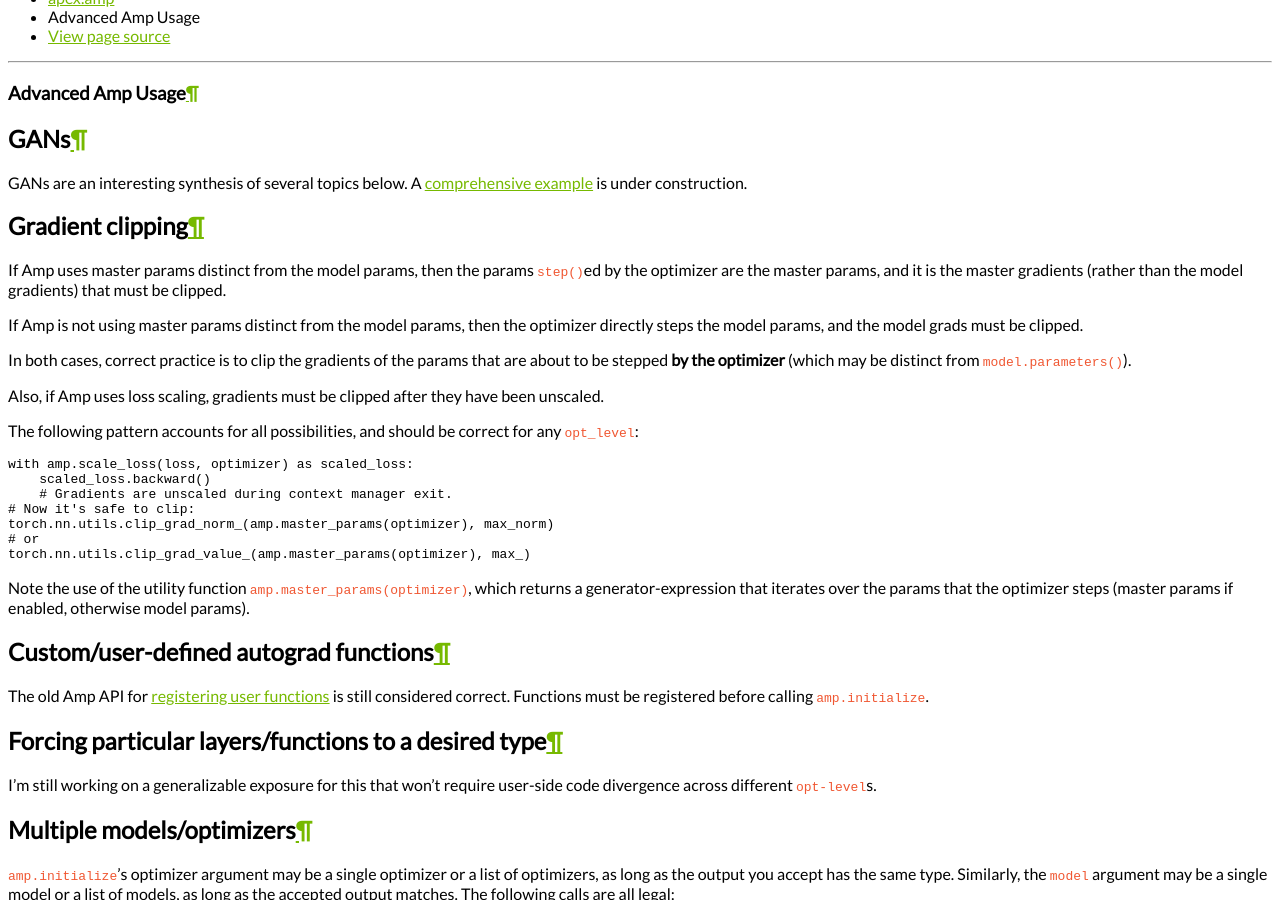
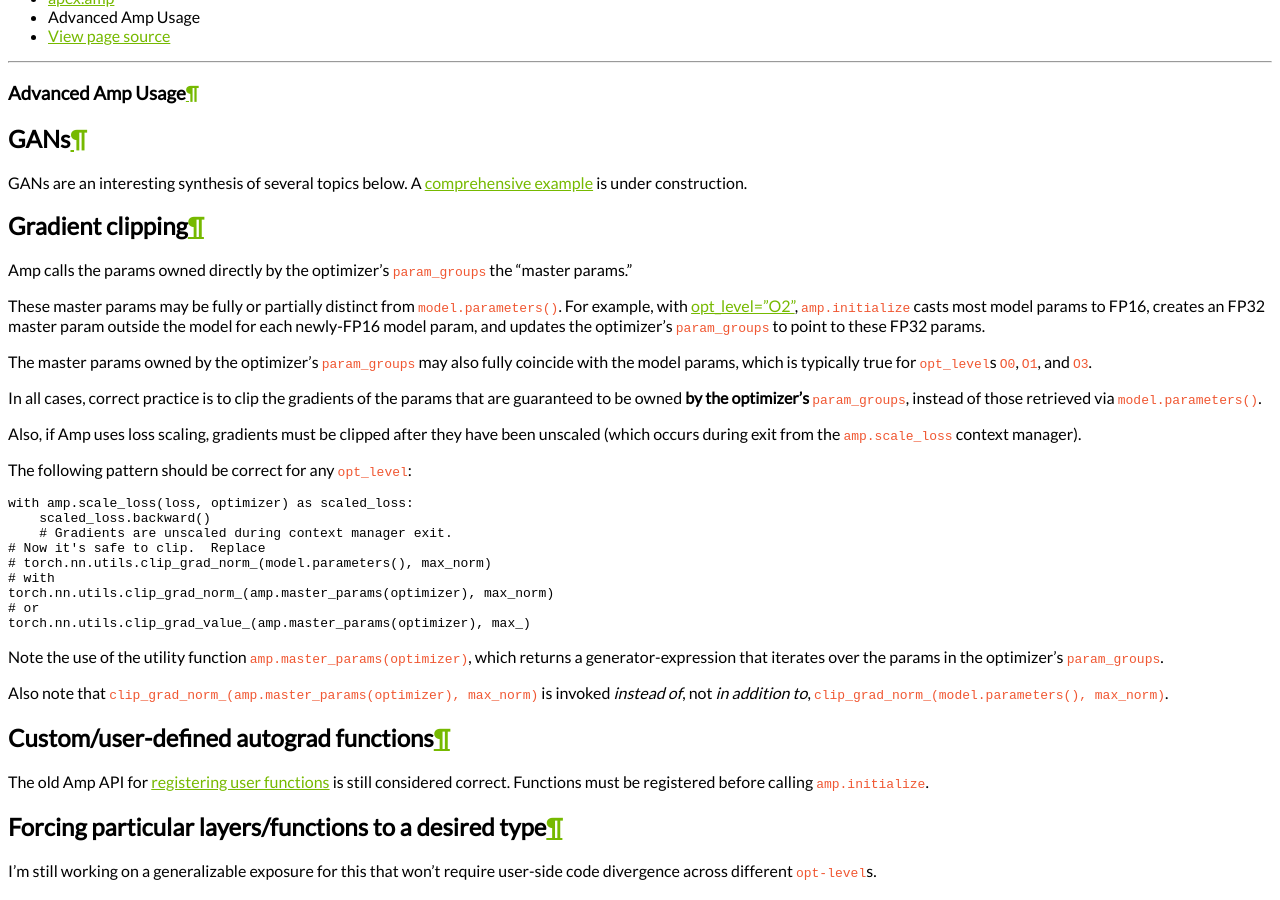
Before and after one commit to NVIDIA/apex, a Sphinx documentation site: the page built from docs/source/advanced.rst, in a window 1280 px wide and 900 px high, scrolled down 781 px. Built offline with Sphinx 7.4.7 and the Read the Docs theme 2.0.0, drawn with Linux system fonts in a browser that asks for light colours.

Commit message:
Clarifying docs on gradient clipping

```diff
--- a/docs/source/advanced.rst
+++ b/docs/source/advanced.rst
@@ -15,31 +15,43 @@ is under construction.
 
 Gradient clipping
 -----------------
-If Amp uses master params distinct from the model params,
-then the params ``step()``\ ed by the optimizer are the master params,
-and it is the master gradients (rather than the model gradients) that must be clipped.
+Amp calls the params owned directly by the optimizer's ``param_groups`` the "master params."
 
-If Amp is not using master params distinct from the model params, then the optimizer
-directly steps the model params, and the model grads must be clipped.
+These master params may be fully or partially distinct from ``model.parameters()``.
+For example, with `opt_level="O2"`_, ``amp.initialize`` casts most model params to FP16,
+creates an FP32 master param outside the model for each newly-FP16 model param,
+and updates the optimizer's ``param_groups`` to point to these FP32 params.
 
-In both cases, correct practice is to clip the gradients of the params that are about to be stepped **by the optimizer** (which may be distinct from ``model.parameters()``).
+The master params owned by the optimizer's ``param_groups`` may also fully coincide with the
+model params, which is typically true for ``opt_level``\s ``O0``, ``O1``, and ``O3``.
 
-Also, if Amp uses loss scaling, gradients must be clipped after they have been unscaled.
+In all cases, correct practice is to clip the gradients of the params that are guaranteed to be
+owned **by the optimizer's** ``param_groups``, instead of those retrieved via ``model.parameters()``.
 
-The following pattern accounts for all possibilities, and should be correct for
-any ``opt_level``::
+Also, if Amp uses loss scaling, gradients must be clipped after they have been unscaled
+(which occurs during exit from the ``amp.scale_loss`` context manager).
+
+The following pattern should be correct for any ``opt_level``::
 
     with amp.scale_loss(loss, optimizer) as scaled_loss:
         scaled_loss.backward()
         # Gradients are unscaled during context manager exit.
-    # Now it's safe to clip:
+    # Now it's safe to clip.  Replace
+    # torch.nn.utils.clip_grad_norm_(model.parameters(), max_norm)
+    # with
     torch.nn.utils.clip_grad_norm_(amp.master_params(optimizer), max_norm)
     # or
     torch.nn.utils.clip_grad_value_(amp.master_params(optimizer), max_)
 
 Note the use of the utility function ``amp.master_params(optimizer)``,
 which returns a generator-expression that iterates over the
-params that the optimizer steps (master params if enabled, otherwise model params).
+params in the optimizer's ``param_groups``.
+
+Also note that ``clip_grad_norm_(amp.master_params(optimizer), max_norm)`` is invoked
+*instead of*, not *in addition to*, ``clip_grad_norm_(model.parameters(), max_norm)``.
+
+.. _`opt_level="O2"`:
+    https://nvidia.github.io/apex/amp.html#o2-fast-mixed-precision
 
 Custom/user-defined autograd functions
 --------------------------------------
--- a/docs/source/amp.rst
+++ b/docs/source/amp.rst
@@ -124,6 +124,9 @@ are performed in FP32.  ``O1`` also uses dynamic loss scaling, unless overridden
 ``O2`` casts the model weights to FP16,
 patches the model's ``forward`` method to cast input
 data to FP16, keeps batchnorms in FP32, maintains FP32 master weights,
+updates the optimizer's ``param_groups`` so that the ``optimizer.step()``
+acts directly on the FP32 weights (followed by FP32 master weight->FP16 model weight
+copies if necessary),
 and implements dynamic loss scaling (unless overridden).
 Unlike ``O1``, ``O2`` does not patch Torch functions or Tensor methods.
 
```
